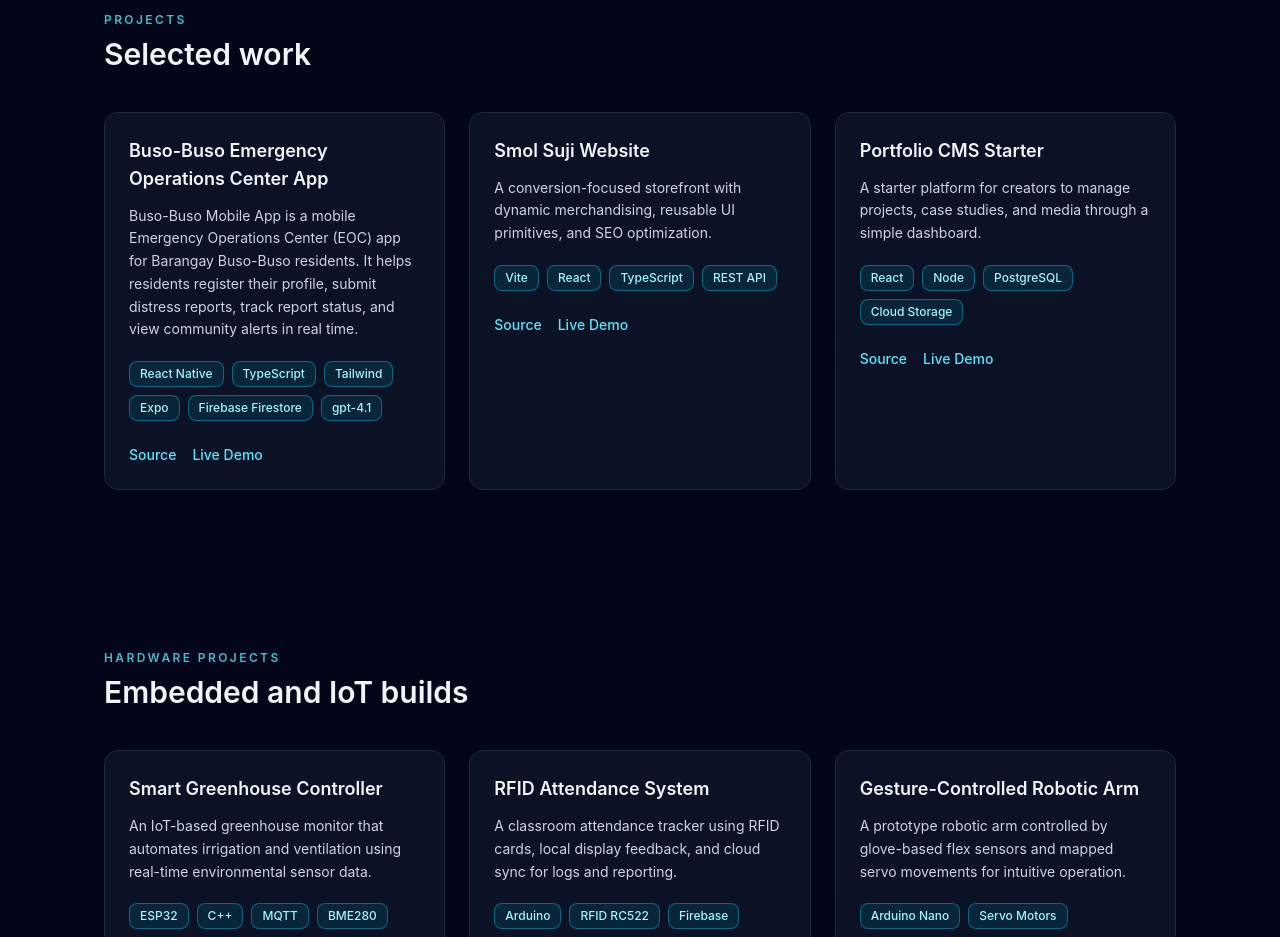
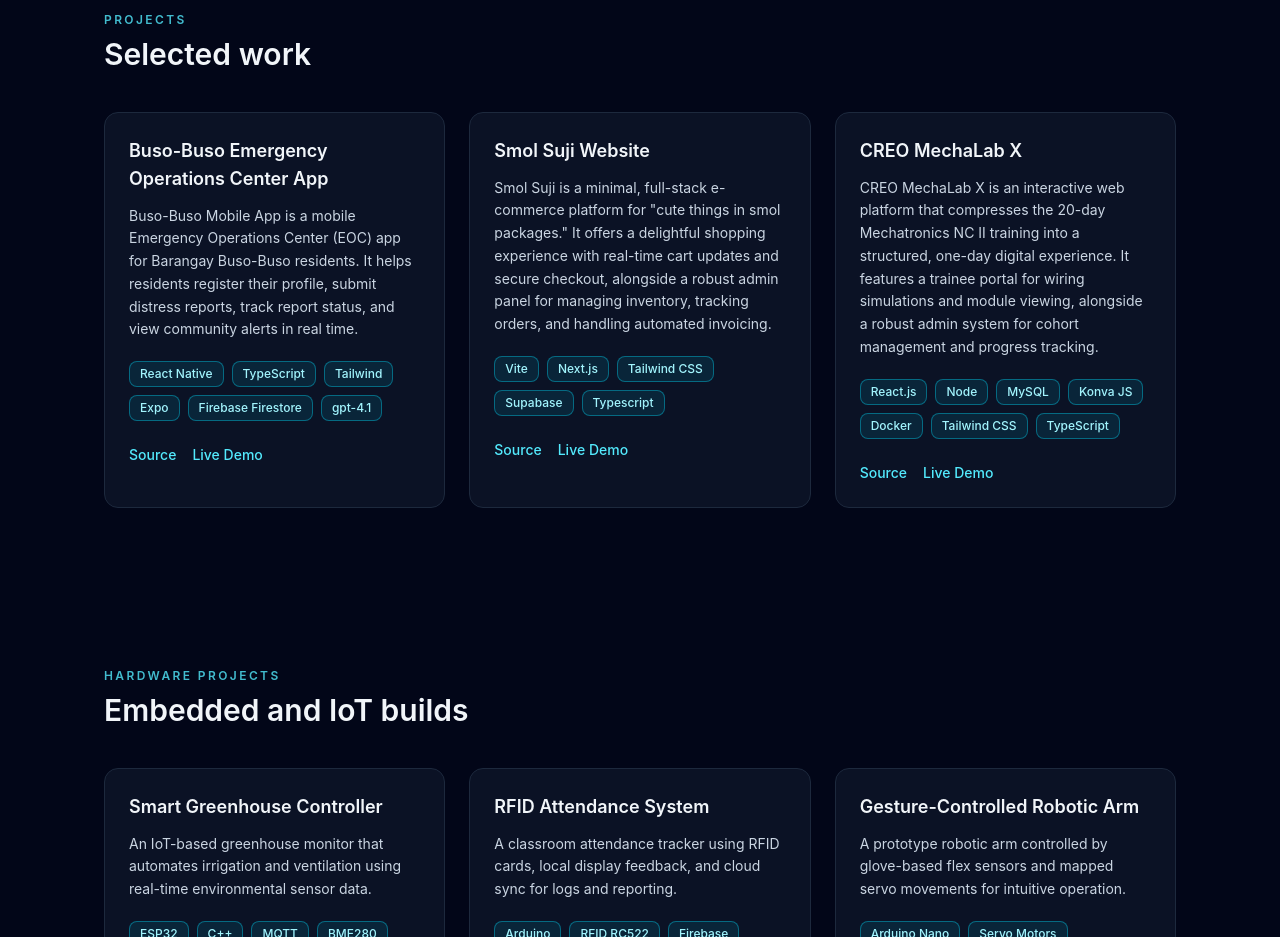
Before and after one commit to jaiacedera/JaiAcedera-Portfolio, a React (Vite) app: page / in a window 1280 px wide. Shown: the part 3860-4797 px from the top of the page. Built offline with nearby package versions, Linux system fonts and the light colour scheme.

Commit message:
fix projects description, stack and url

```diff
--- a/src/App.tsx
+++ b/src/App.tsx
@@ -85,17 +85,17 @@ const projects: Project[] = [
   {
     title: 'Smol Suji Website',
     description:
-      'A conversion-focused storefront with dynamic merchandising, reusable UI primitives, and SEO optimization.',
-    stack: ['Vite', 'React', 'TypeScript', 'REST API'],
+      'Smol Suji is a minimal, full-stack e-commerce platform for "cute things in smol packages." It offers a delightful shopping experience with real-time cart updates and secure checkout, alongside a robust admin panel for managing inventory, tracking orders, and handling automated invoicing.',
+    stack: ['Vite', 'Next.js', 'Tailwind CSS', 'Supabase', 'Typescript'],
     sourceUrl: 'https://github.com/jaiacedera/SmolSuji-Website',
     liveUrl: '#',
   },
   {
-    title: 'Portfolio CMS Starter',
+    title: 'CREO MechaLab X',
     description:
-      'A starter platform for creators to manage projects, case studies, and media through a simple dashboard.',
-    stack: ['React', 'Node', 'PostgreSQL', 'Cloud Storage'],
-    sourceUrl: 'https://github.com/jaiacedera/Portfolio-CMS-Starter',
+      'CREO MechaLab X is an interactive web platform that compresses the 20-day Mechatronics NC II training into a structured, one-day digital experience. It features a trainee portal for wiring simulations and module viewing, alongside a robust admin system for cohort management and progress tracking.',
+    stack: ['React.js', 'Node', 'MySQL', 'Konva JS', 'Docker', 'Tailwind CSS', 'TypeScript'],
+    sourceUrl: 'https://github.com/Qualestrom/creotec-mechalab-x',
     liveUrl: '#',
   },
 ]
```
